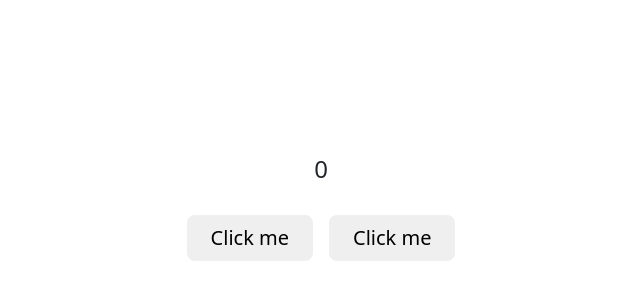
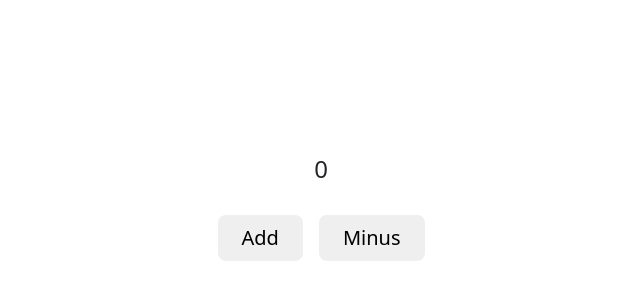
Before and after one commit to AnjaliChandaRC/react-practice, a React (Create React App) app: page / in a window 1280 px wide. Shown: the part 192-492 px from the top of the page, without its empty margins (319-959 px from the left). Built offline with nearby package versions, Linux system fonts and the light colour scheme; the HTML template or start-up script is replaced by a standard one.

Commit message:
make counter plus minus

```diff
--- a/src/components/CounterPlusMinus.jsx
+++ b/src/components/CounterPlusMinus.jsx
@@ -12,13 +12,13 @@ const CounterPlusMinus = () => {
             className="common_btn py-2 px-4"
             onClick={() => setCount(count + 1)}
           >
-            Click me
+            Add
           </button>
           <button
             className="common_btn py-2 px-4 ms-3"
             onClick={() => setCount(count - 1)}
           >
-            Click me
+            Minus
           </button>
         </div>
       </div>
```
